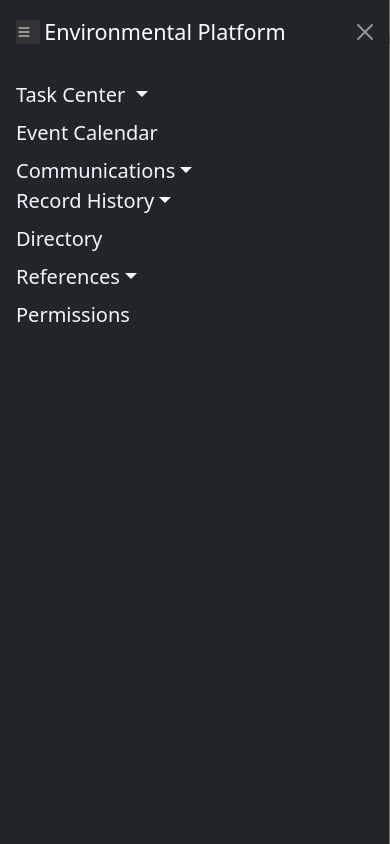
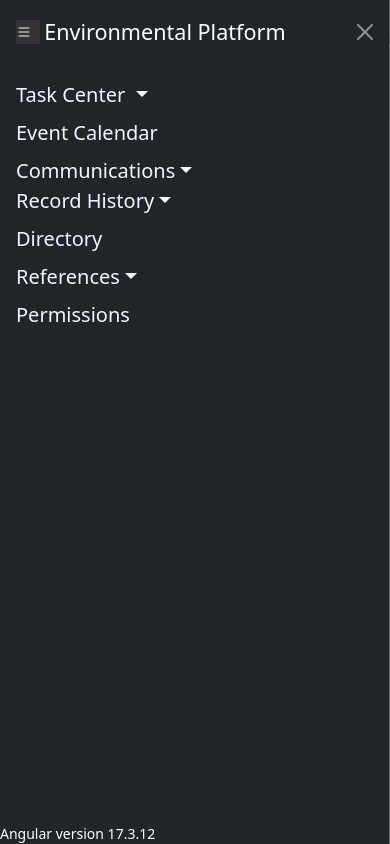
Before and after one commit to vishbal/ep-sample, an Angular app: page / in a window 390 px wide. Both pictures are taken after a click on the button 28 px from the left and 35 px from the top of the page. Built offline with nearby package versions, Linux system fonts and the light colour scheme.

Commit message:
Revealing Ng version on side nav

```diff
--- a/src/app/core/components/side-nav/side-nav.component.html
+++ b/src/app/core/components/side-nav/side-nav.component.html
@@ -90,4 +90,5 @@
 
 
     </div>
+    <small>Angular version {{ angularVersion }}</small>
 </div>
--- a/src/app/core/components/side-nav/side-nav.component.ts
+++ b/src/app/core/components/side-nav/side-nav.component.ts
@@ -1,5 +1,5 @@
 import { NgClass } from '@angular/common';
-import { Component } from '@angular/core';
+import { Component, VERSION } from '@angular/core';
 import { RouterLink } from '@angular/router';
 
 @Component({
@@ -14,4 +14,5 @@ export class SideNavComponent {
   isCommunicationsCollapsed: boolean = true;
   isRecordHistoryCollapsed: boolean = true;
   isReferencesCollapsed: boolean = true;
+  angularVersion = VERSION.full;
 }
```
